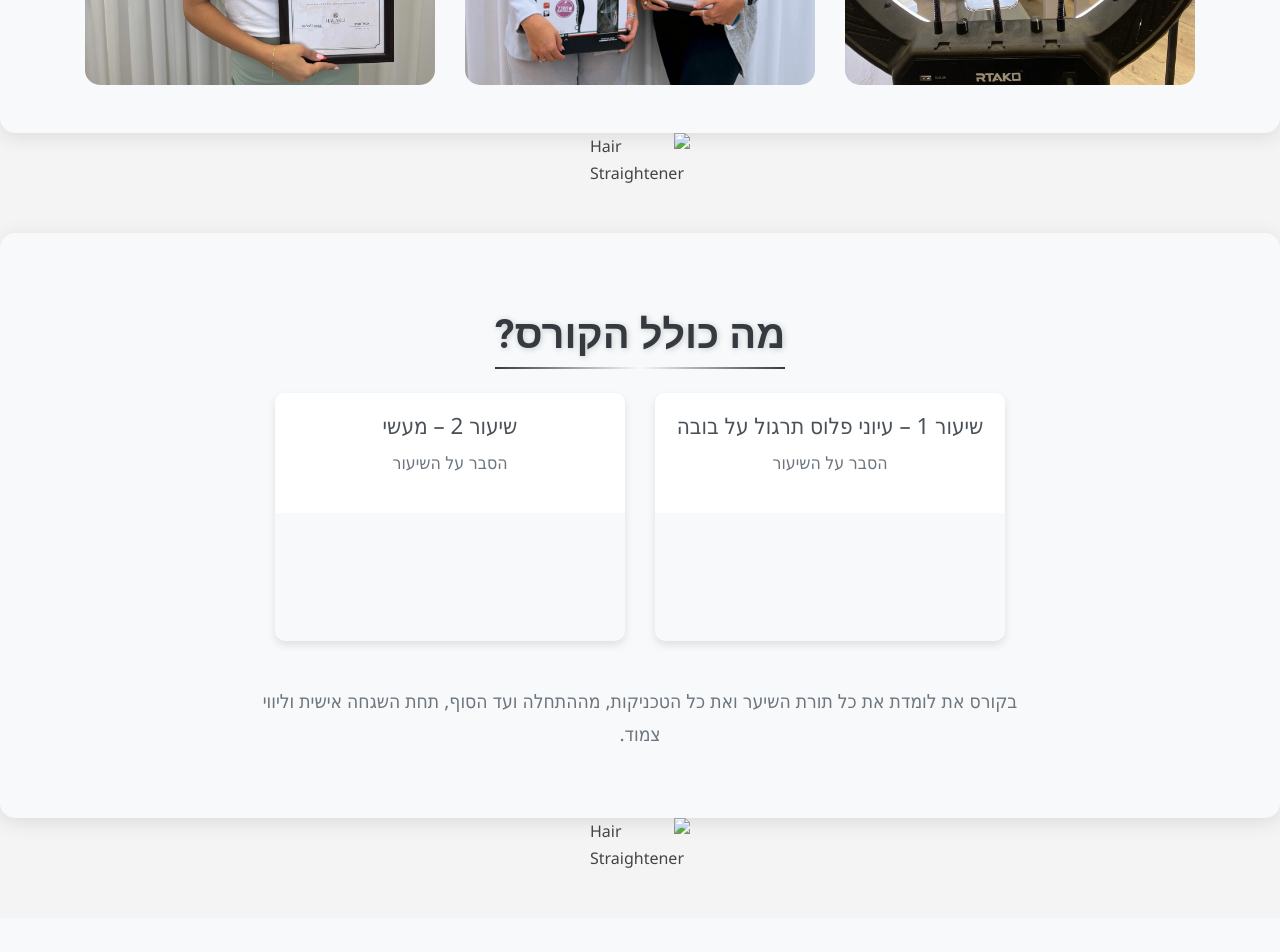
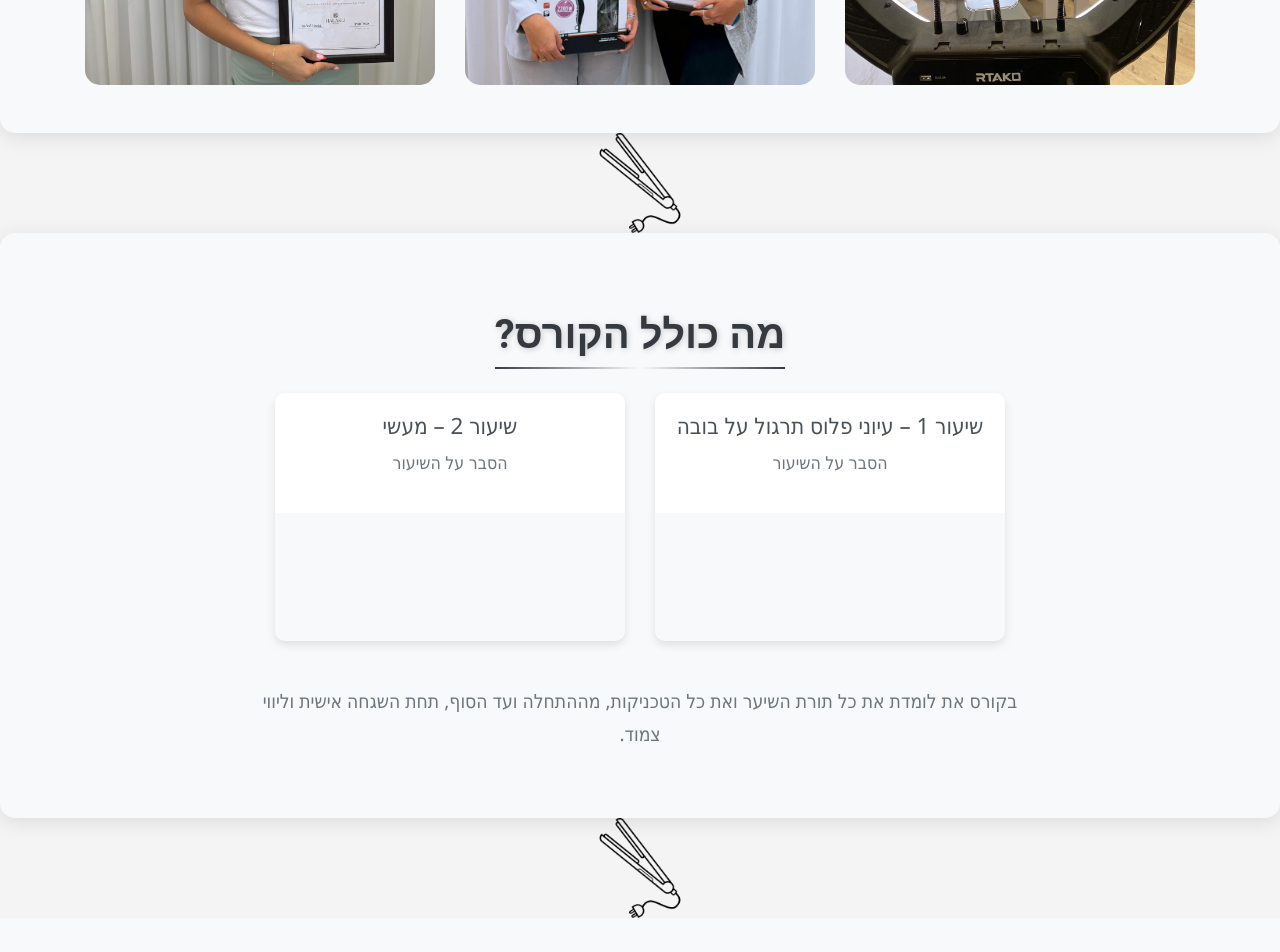
Before and after one commit to NetanelAzar/Hair-Straightening, a plain HTML site: page index.html in a window 1280 px wide. Shown: the part 1840-2792 px from the top of the page. Drawn offline with nearby package versions, Linux system fonts and the light colour scheme; files whose address does not match are found by name.

Commit message:
fix puc path

```diff
--- a/index.html
+++ b/index.html
@@ -241,7 +241,7 @@
 
 
 <!-- הוספת האייקון כקובץ SVG -->
-<img src="../hair-straightener-svgrepo-com.png" alt="Hair Straightener" width="100" height="100" class="straightener">
+<img src="./pic/hair-straightener-svgrepo-com.png" alt="Hair Straightener" width="100" height="100" class="straightener">
 
 
 
@@ -372,7 +372,7 @@
 
 
 <!-- הוספת האייקון כקובץ SVG -->
-<img src="../hair-straightener-svgrepo-com.png" alt="Hair Straightener" width="100" height="100" class="straightener">
+<img src="./pic/hair-straightener-svgrepo-com.png" alt="Hair Straightener" width="100" height="100" class="straightener">
 <style>
 /* עיצוב האייקון */
 .straightener {
```
Also changed, not shown: pic/hair-straightener-svgrepo-com.png (added).
